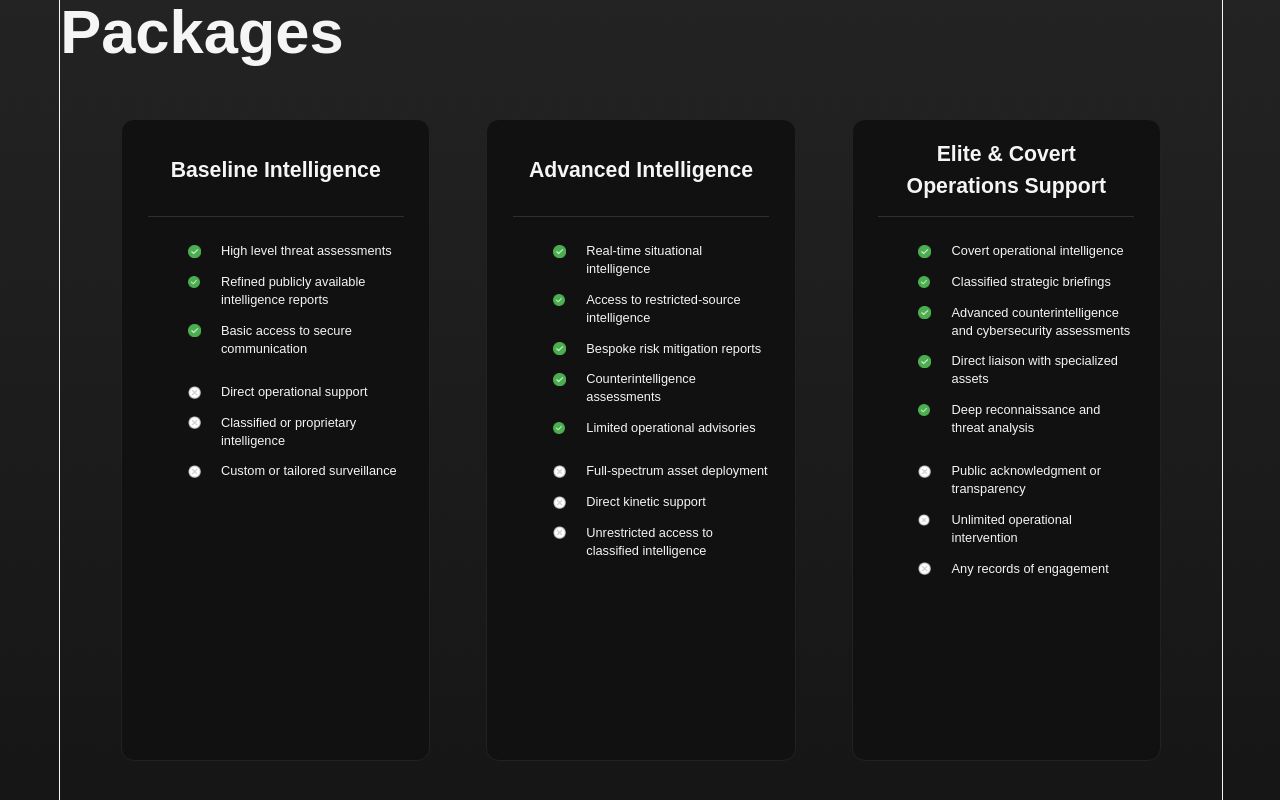
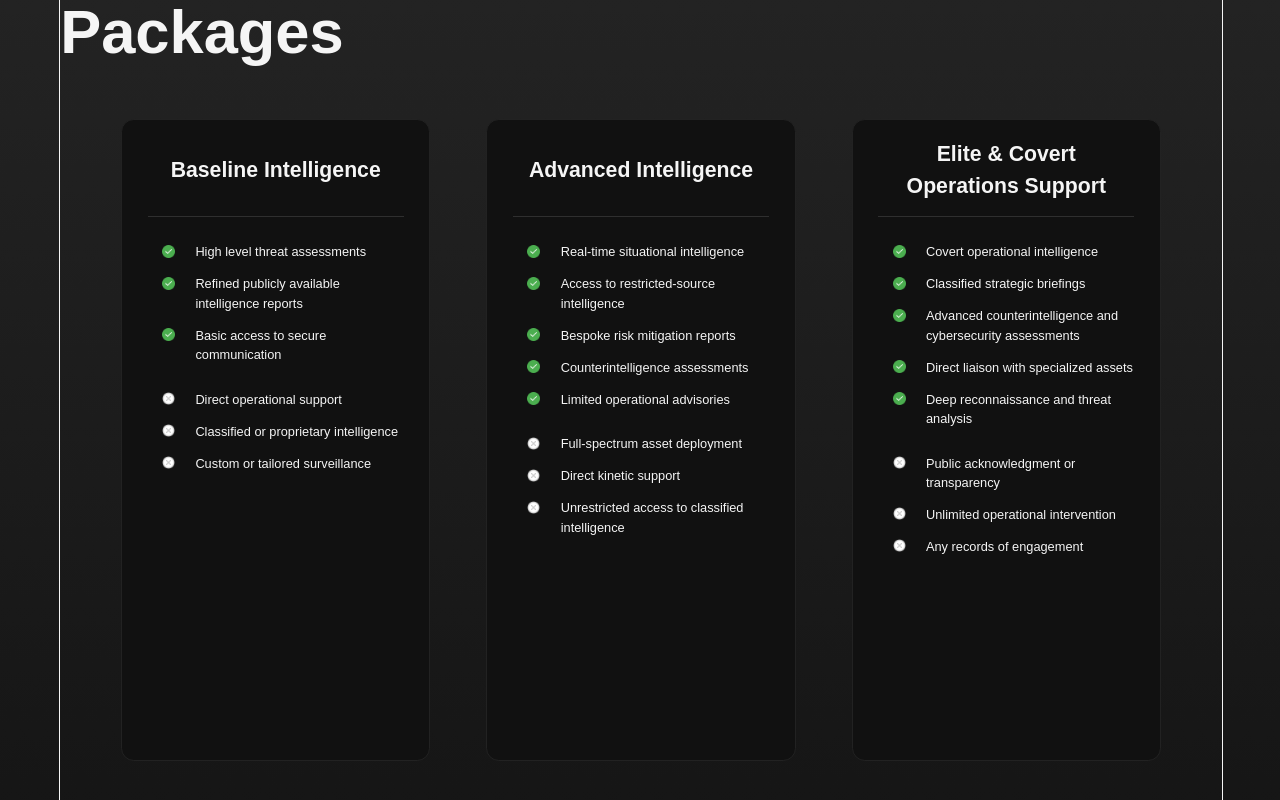
Before and after one commit to RoryMurray7/Sobek, a React (Vite) app: page / in a window 1280 px wide. Shown: the part 2744-3544 px from the top of the page. Built offline with nearby package versions, Linux system fonts and the light colour scheme; a web font is replaced by a local one.

Commit message:
spent ages messing with spacing so it works on pc

```diff
--- a/src/components/SpotlightCard/SpotlightCard.css
+++ b/src/components/SpotlightCard/SpotlightCard.css
@@ -1,5 +1,5 @@
 .card-spotlight {
-  width: 20vw;
+  width: 10rem;
   height: 48vw;
   padding: 2vw;
   padding-top: 0;
--- a/src/index.css
+++ b/src/index.css
@@ -191,30 +191,31 @@ li {
   align-items: flex-start; /* Aligns icon with the first line of text */
   gap: 0.8rem; /* Consistent spacing */
   font-size: 0.5rem; /* Stable font size */
-  line-height: 1.4; /* Improves readability */
   margin-bottom: 0.5rem;
 }
 
 .included li::before {
   content: "";
-  display: inline-flex; /* Keeps icon inline */
+  display: inline-flex;
   width: 0.5rem;
   height: 0.5rem;
-  background-size: contain;
+  background-size: 100% 100%;
   background-repeat: no-repeat;
-  flex-shrink: 0; /* Prevents the icon from resizing unexpectedly */
-  margin-top: 0.1rem; /* Adjusts vertical positioning */
+  flex-shrink: 0;
+  margin-top: 0.1rem;
+  margin-left: -1rem;
   background-image: url(./assets/correct.png);
 }
 
 .notIncluded li::before {
   content: "";
-  display: inline-flex; /* Keeps icon inline */
+  display: inline-flex;
   width: 0.5rem;
   height: 0.5rem;
-  background-size: contain;
+  background-size: 100% 100%;
   background-repeat: no-repeat;
-  flex-shrink: 0; /* Prevents the icon from resizing unexpectedly */
-  margin-top: 0.1rem; /* Adjusts vertical positioning */
+  flex-shrink: 0;
+  margin-top: 0.1rem;
+  margin-left: -1rem;
   background-image: url(./assets/remove.png);
 }
```
